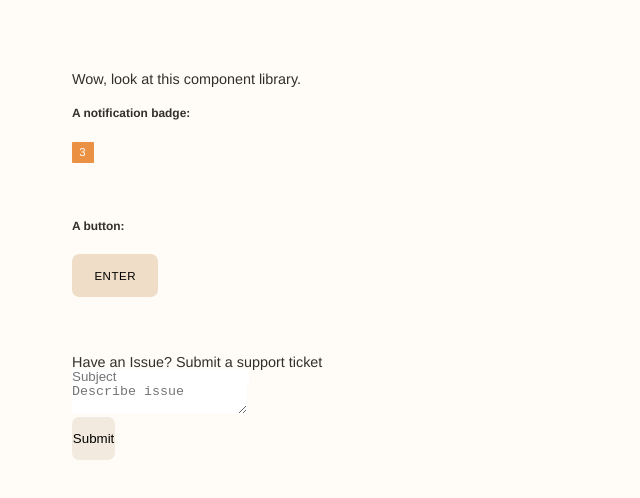
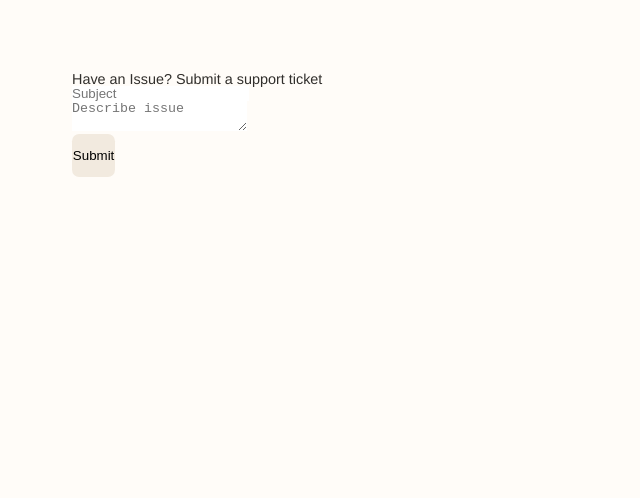
Before and after one commit to liveacid-software/support-ticket-module, a React (Create React App) app: page / in a window 1280 px wide. Shown: the top 498 px of the page, without its empty margins (0-640 px from the left). Built offline with nearby package versions, Linux system fonts and the light colour scheme; the HTML template or start-up script is replaced by a standard one.

Commit message:
removed badge and button

```diff
--- a/src/App.js
+++ b/src/App.js
@@ -12,13 +12,6 @@ function App() {
               justifyContent:'center',
               gap:'1.5rem',
               padding: '5rem' }}>
-      <p>Wow, look at this component library.</p>
-      <h5>A notification badge:</h5>
-        <Badge value={3}/>
-      <br/>
-     <h5>A button:</h5>
-        <Button label="Enter" kind="primary"/>
-      <br/>
       <SupportTicket></SupportTicket>
     </div>
   );
--- a/src/lib/components/Badge.js
+++ /dev/null
@@ -1,11 +0,0 @@
-import React from 'react';
-
-const Badge = (props) => {
-    return (
-        <div className={`badge ${!props.value ? 'badge--none' :''} `}>
-            <h4>{props.value || 0}</h4>
-        </div>
-    );
-}
-
-export default Badge;
--- a/src/lib/components/Button.js
+++ /dev/null
@@ -1,20 +0,0 @@
-import React from 'react';
-
-const Button = (props) => {
-    return (
-        <button className={`btn btn--${props.kind} CTA`}
-        data-id={props.id}
-        type={props.type}
-        name={props.name}
-        value={props.value}
-        disabled={props.disabled}
-        onClick={props.handleClick}
-        >
-            <h4>
-                {props.label}
-            </h4>
-    </button>
-     );
-}
-
-export default Button;
--- a/src/lib/components/styles/_badge.scss
+++ /dev/null
@@ -1,17 +0,0 @@
-.badge {
-  display: inline-flex;
-  align-items: center;
-  justify-content: center;
-  padding: 5px;
-  font-size: 1rem;
-  background-color: $accent2;
-  border-radius: 1px;
-  color: $off-white;
-  height: 1.5rem;
-  min-width: 1.5rem;
-  line-height: 100%; // center text
-  cursor: pointer;
-    &--none {
-      background-color: $body-lightest;
-    }
-}
--- a/src/lib/components/styles/_button.scss
+++ /dev/null
@@ -1,57 +0,0 @@
-%btn {
-  height: 3rem;
-  min-width: 3rem;
-  border-radius: $border-small;
-  display: flex;
-  justify-content: center;
-  align-items: center;
-  cursor: pointer;
-  background-color: $sand2;
-  position: relative;
-  transition: all $short-fade;
-  &:hover {
-    background-color: $accent;
-  }
-  &:active,
-  &--active {
-      background-color: $sand2;
-    }
-  &:disabled {
-    cursor: not-allowed;
-    &:hover {
-      background-color: inherit;
-    }
-  }
-}
-
-//general additional styles for all buttons
-.btn {
-  @extend %btn;
-  &--primary {
-    background-color: $sand3;
-  }
-  &--outline {
-    border: 3px solid $sand3;
-  }
-  &--ghost {
-    color: $body-lightest;
-    background-color: $sand2;
-  }
-  &--inline {
-      background-color: inherit;
-   }
-  &--warning{
-      color: $error;
-      background-color: $error-light;
-      &:hover {
-        background-color: $error-light;
-      }
-    }
-}
-
-//LONG BUTTON
-.CTA {
-  min-width: 6rem;
-  padding: 0 0.5rem;
-  border: 3px solid transparent;
-}
--- a/src/lib/components/styles/main.scss
+++ b/src/lib/components/styles/main.scss
@@ -1,7 +1,3 @@
 //utils
 @import "variables";
 @import "base";
-
-//components
-@import "badge";
-@import "button";
--- a/src/lib/index.js
+++ b/src/lib/index.js
@@ -1,9 +1,5 @@
-import Badge from './components/Badge';
-import Button from './components/Button';
 import SupportTicket from './components/SupportTicket';
 
 export {
-        Badge,
-        Button,
         SupportTicket
 };
```
Also changed, not shown: 6 other files (tests, documents, lock files or other folders).
